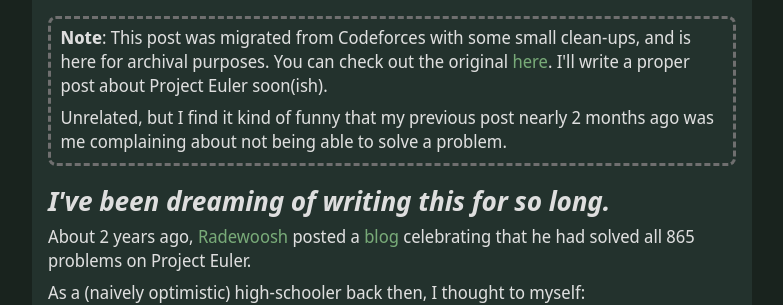
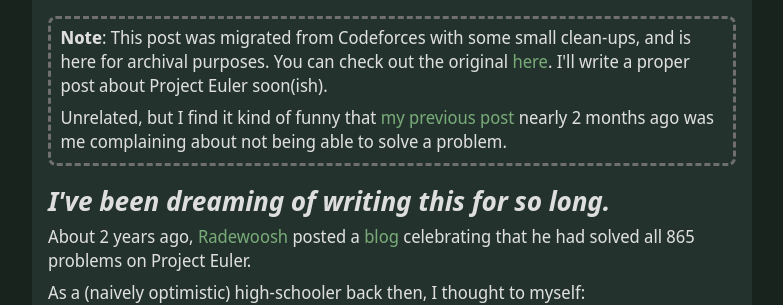
Before and after one commit to SanguineChameleon/sanguinechameleon.github.io, a Jekyll site: the page built from _posts/2025-10-22-project-euler-perfection.md, in a window 1280 px wide and 900 px high. Shown: the part 204-509 px from the top of the window, without its empty margins (248-1031 px from the left). Built offline with Jekyll 4.4.1, drawn with Linux system fonts in a browser that asks for light colours; part of the change alters nothing that is shown.

```diff
--- a/_posts/2025-10-22-project-euler-perfection.md
+++ b/_posts/2025-10-22-project-euler-perfection.md
@@ -6,7 +6,7 @@ title: "Project Euler: Perfection"
 > **Note**: This post was migrated from Codeforces with some small clean-ups, and is here for archival purposes. You can check out the original [here](https://codeforces.com/blog/entry/147687).
 > I'll write a proper post about Project Euler soon(ish).
 >
-> Unrelated, but I find it kind of funny that my previous post nearly 2 months ago was me complaining about not being able to solve a problem.
+> Unrelated, but I find it kind of funny that [my previous post]({% post_url 2025-09-02-i-will-solve-it %}) nearly 2 months ago was me complaining about not being able to solve a problem.
 
 ### *I've been dreaming of writing this for so long.*
 
```
